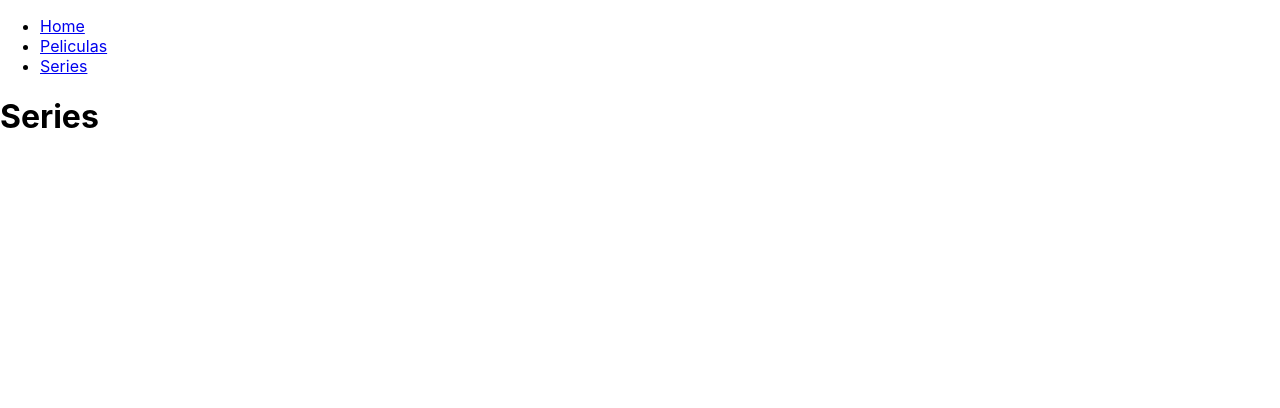
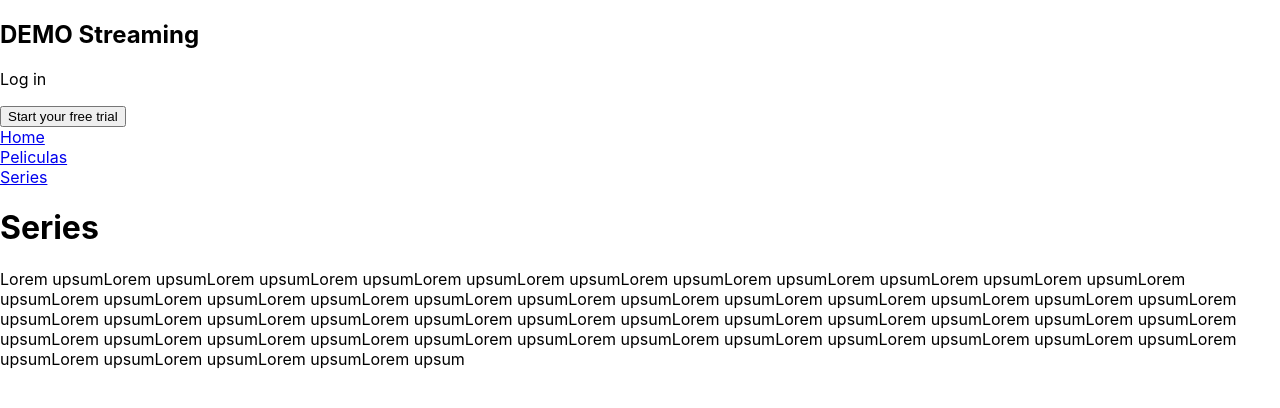
Before and after one commit to Mkvender/prueba-git, a React (Create React App) app: page /series in a window 1280 px wide. Shown: the top 408 px of the page. Built offline with nearby package versions, Linux system fonts and the light colour scheme.

Commit message:
feat: pagination done

```diff
--- a/package.json
+++ b/package.json
@@ -6,6 +6,7 @@
     "@testing-library/jest-dom": "^5.16.5",
     "@testing-library/react": "^13.4.0",
     "@testing-library/user-event": "^13.5.0",
+    "bootstrap": "^5.2.3",
     "react": "^18.2.0",
     "react-dom": "^18.2.0",
     "react-scripts": "5.0.1",
--- a/src/index.js
+++ b/src/index.js
@@ -2,7 +2,6 @@ import React from 'react';
 import ReactDOM from 'react-dom/client';
 import './index.css';
 import App from './App';
-import reportWebVitals from './reportWebVitals';
 
 const root = ReactDOM.createRoot(document.getElementById('root'));
 root.render(
@@ -10,8 +9,3 @@ root.render(
     <App />
   </React.StrictMode>
 );
-
-// If you want to start measuring performance in your app, pass a function
-// to log results (for example: reportWebVitals(console.log))
-// or send to an analytics endpoint. Learn more: https://bit.ly/CRA-vitals
-reportWebVitals();
--- a/src/pages/Series/Series.js
+++ b/src/pages/Series/Series.js
@@ -1,5 +1,6 @@
 const Series = () => {
-    return <h1>Series</h1>;
+    return (<div><h1>Series</h1>
+    <p>Lorem upsumLorem upsumLorem upsumLorem upsumLorem upsumLorem upsumLorem upsumLorem upsumLorem upsumLorem upsumLorem upsumLorem upsumLorem upsumLorem upsumLorem upsumLorem upsumLorem upsumLorem upsumLorem upsumLorem upsumLorem upsumLorem upsumLorem upsumLorem upsumLorem upsumLorem upsumLorem upsumLorem upsumLorem upsumLorem upsumLorem upsumLorem upsumLorem upsumLorem upsumLorem upsumLorem upsumLorem upsumLorem upsumLorem upsumLorem upsumLorem upsumLorem upsumLorem upsumLorem upsumLorem upsumLorem upsumLorem upsumLorem upsumLorem upsumLorem upsumLorem upsumLorem upsum</p></div>);
   };
 
   export default Series;
--- a/src/pages/common/Layout.js
+++ b/src/pages/common/Layout.js
@@ -1,23 +1,20 @@
-import { Outlet, Link } from "react-router-dom";
+import { Outlet,Link } from "react-router-dom";
 
 const Layout = () => {
   return (
     <>
       <nav>
-        <ul>
-          <li>
-            <Link to="/">Home</Link>
-          </li>
-          <li>
-            <Link to="/pelis">Peliculas</Link>
-          </li>
-          <li>
-            <Link to="/series">Series</Link>
-          </li>
-        </ul>
+        <h1>DEMO Streaming</h1>
+
+        <p>Log in</p>
+        <button>Start your free trial</button>
+
       </nav>
+        <div><Link to="/">Home</Link> </div>
+        <div><Link to="/pelis">Peliculas</Link></div>
+        <div><Link to="/series">Series</Link></div>
+        <Outlet />
 
-      <Outlet />
     </>
   )
 };
```
Also changed, not shown: src/pages/Series/series.css (added), 1 other file (tests, documents, lock files or other folders).
